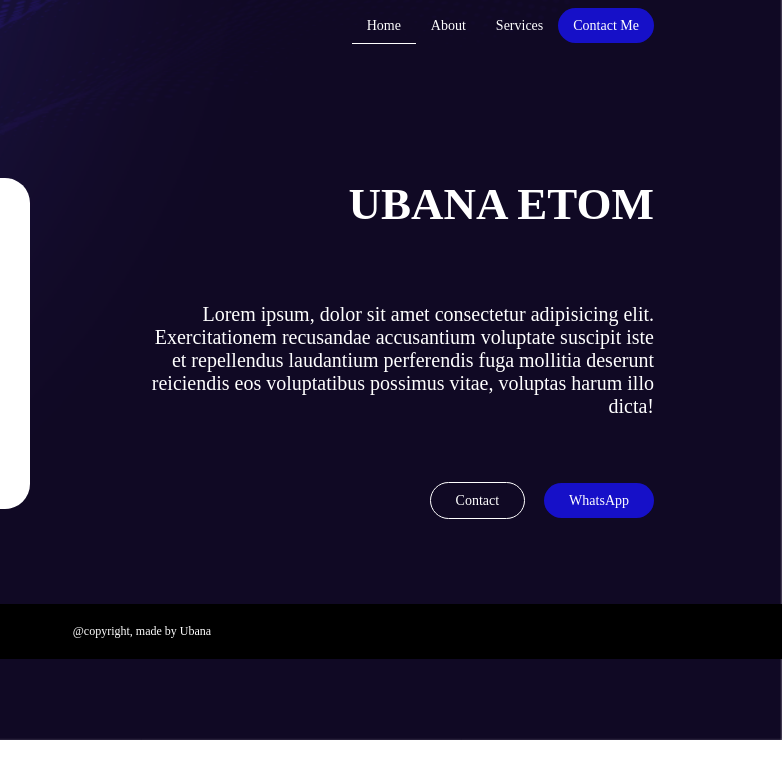
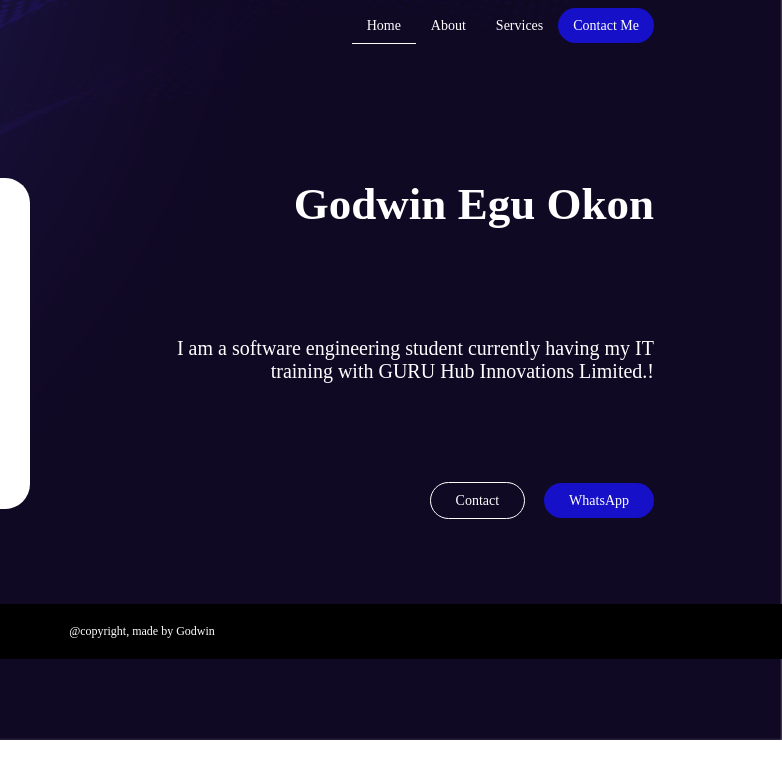
Before and after one commit to Godwinokon-beep/cssprojectone, a plain HTML site: page index.html in a window 1280 px wide. Shown: the part 32-800 px from the top of the page, 498-1280 px from the left. Drawn offline with Linux system fonts and the light colour scheme.

Commit message:
Update index.html

```diff
--- a/index.html
+++ b/index.html
@@ -40,8 +40,8 @@
                 </div>
             </div>
             <div class="banner-section">
-                <h1>UBANA ETOM</h1>
-                <p>Lorem ipsum, dolor sit amet consectetur adipisicing elit. Exercitationem recusandae accusantium voluptate suscipit iste et repellendus laudantium perferendis fuga mollitia deserunt reiciendis eos voluptatibus possimus vitae, voluptas harum illo dicta!</p>
+                <h1>Godwin Egu Okon</h1>
+                <p>I am a software engineering student currently having my IT training with GURU Hub Innovations Limited.!</p>
                 <div class="buttons">
                     <a href="" class="contact">Contact</a>
                     <a href="" class="btn">WhatsApp</a>
@@ -51,7 +51,8 @@
          <!-- footer section -->
         </div>
         <div class="footer">
-            <span>@copyright, made by Ubana</span>
+            <span>@copyright, made by Godwin</span>
         </div>
 </body>
+
 </html>
```
